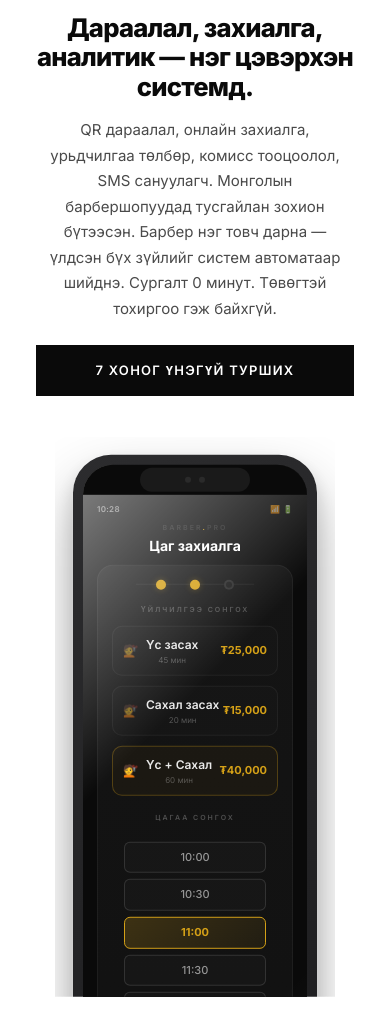
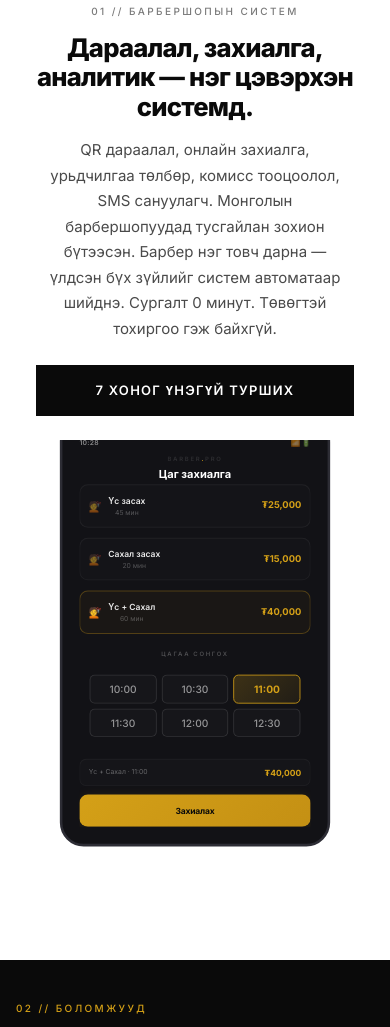
Before and after one commit to Erden8830/barber-system, a website: page prototype-premium.html in a window 390 px wide. Shown: the part 57-1084 px from the top of the page. Drawn offline with Linux system fonts and the light colour scheme.

Commit message:
Mobile: scale(0.85) transform approach, flat dark card replaces phone chrome

```diff
--- a/prototype-premium.html
+++ b/prototype-premium.html
@@ -509,59 +509,63 @@ a{ color: var(--black); text-decoration: none; transition: color .2s; }
     white-space: nowrap !important;
     margin: 0 auto !important;
   }
-  .phone-mockup {
-    width: 280px !important;
-    height: auto !important;
-    min-height: 520px !important;
-    max-height: 560px !important;
+  .hero-grid {
     display: flex !important;
     flex-direction: column !important;
-    justify-content: space-between !important;
-    padding: 18px !important;
+    text-align: center !important;
+    padding: 20px 10px !important;
     overflow: hidden !important;
+  }
+  .phone-mockup {
+    width: 320px !important;
+    height: auto !important;
+    padding: 20px !important;
+    margin: 10px auto !important;
+    background: #121216 !important;
+    border: 3px solid #2d2d35 !important;
+    border-radius: 28px !important;
+    transform: scale(0.85) !important;
+    transform-origin: top center !important;
     max-width: none !important;
-    margin: 24px auto 0 auto !important;
+    animation: none !important;
   }
-  .phone-body {
-    flex: 1 !important;
+  .phone-svc-item {
+    font-size: 13px !important;
+    padding: 10px !important;
+    margin-bottom: 8px !important;
     display: flex !important;
-    flex-direction: column !important;
-  }
-  .phone-screen-bezel {
-    flex: 1 !important;
-    display: flex !important;
-    flex-direction: column !important;
-  }
-  .phone-screen {
-    flex: 1 !important;
-    display: flex !important;
-    flex-direction: column !important;
-  }
-  .phone-content {
-    flex: 1 !important;
-    display: flex !important;
-    flex-direction: column !important;
     justify-content: space-between !important;
   }
-  .phone-card {
-    display: flex !important;
-    flex-direction: column !important;
-    flex: 1 !important;
+  .time-slot-grid {
+    display: grid !important;
+    grid-template-columns: repeat(3, 1fr) !important;
+    gap: 6px !important;
+    margin-bottom: 14px !important;
   }
-  .phone-shop { margin-bottom: 8px !important; }
-  .phone-shop-title { font-size: 14px !important; }
-  .phone-svc-item { font-size: 12px !important; padding: 8px 10px !important; margin-bottom: 6px !important; }
-  .phone-svc-name { font-size: 12px !important; }
-  .time-slot-grid { gap: 6px !important; margin-bottom: 10px !important; }
-  .time-slot-btn { padding: 6px !important; font-size: 11px !important; }
-  .phone-book-btn { margin-top: auto !important; }
+  .time-slot-btn {
+    padding: 6px !important;
+    font-size: 12px !important;
+  }
   .phone-wrap {
+    max-height: 460px !important;
     background: transparent !important;
-    background-color: transparent !important;
+    border: none !important;
+    overflow: hidden !important;
+  }
+  .phone-screen-glass,
+  .phone-notch, .phone-notch-pill, .phone-notch-dot,
+  .phone-card-progress, .phone-card-progress-line, .phone-card-dot,
+  .phone-step-label, .phone-home-bar,
+  .phone-side-btn, .ipad-side-btn {
+    display: none !important;
+  }
+  .phone-body, .phone-screen-bezel, .phone-screen, .phone-content, .phone-card {
+    background: transparent !important;
     border: none !important;
     box-shadow: none !important;
     padding: 0 !important;
-    margin: 0 auto !important;
+    margin: 0 !important;
+    border-radius: 0 !important;
   }
   .hero-content {
     padding: 40px 20px !important;
```
Also changed, not shown: public/landing.html (+43 -39 lines).
